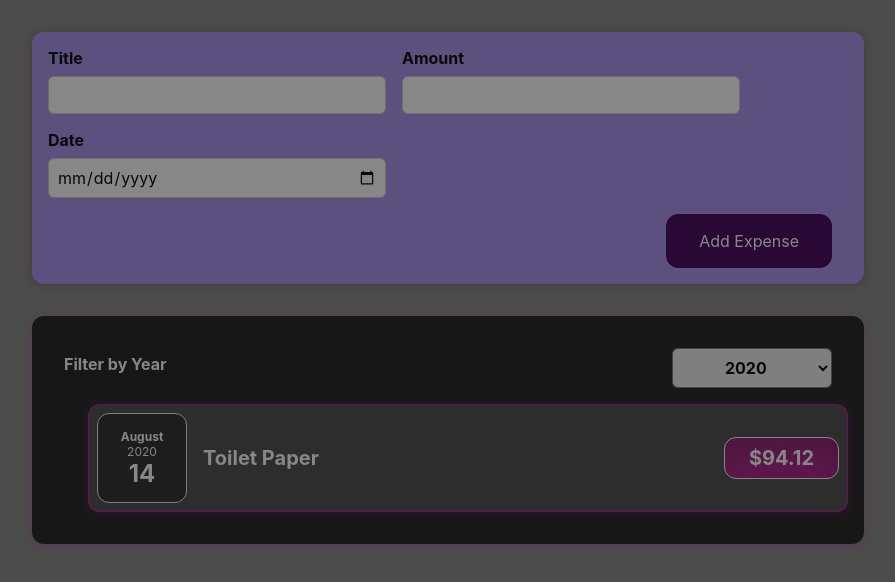
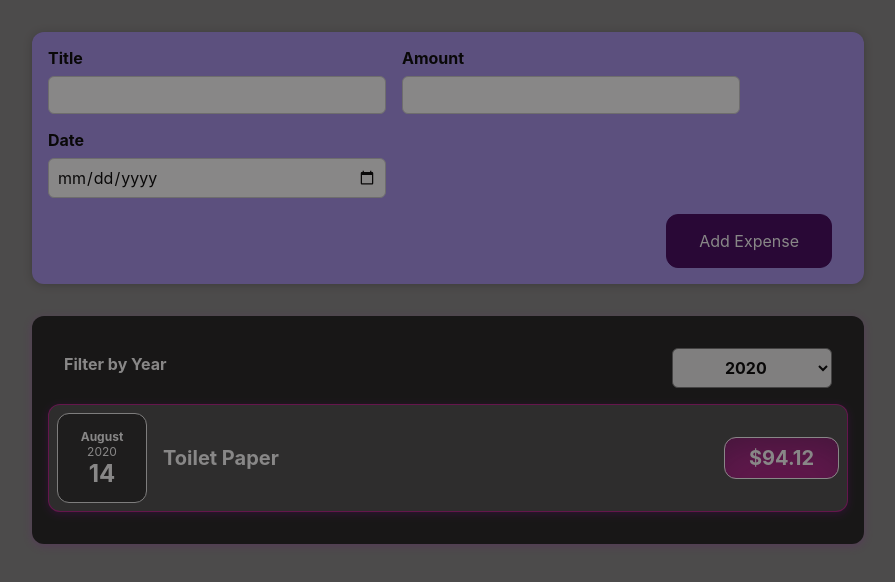
Before and after one commit to Kel-nana/expense_app_react, a React (Create React App) app: page / in a window 1280 px wide. Shown: the top 582 px of the page, without its empty margins (192-1087 px from the left). Built offline with nearby package versions, Linux system fonts and the light colour scheme.

Commit message:
Removal on start in line padding from Ul

```diff
--- a/src/components/Expenses/ExpenseList.js
+++ b/src/components/Expenses/ExpenseList.js
@@ -7,14 +7,14 @@ const ExpenseList = (props) => {
       return  <h2 className="expenses-list__fallback">No expenses found</h2>
     }
     return (
-<ul className="expenses-List">
+<div className="expenses-List">
     {props.items.map(item => <ExpenseItem
             key={item.id}
             title={item.title}
             amount={item.amount}
             date={item.date}
           />)}
-</ul>
+</div>
     )
 }
 export default ExpenseList;
```
